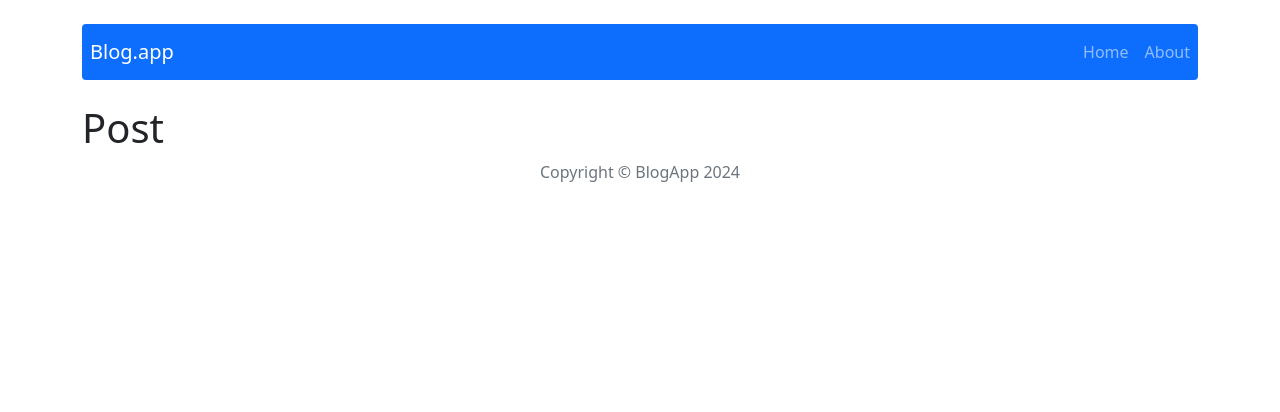
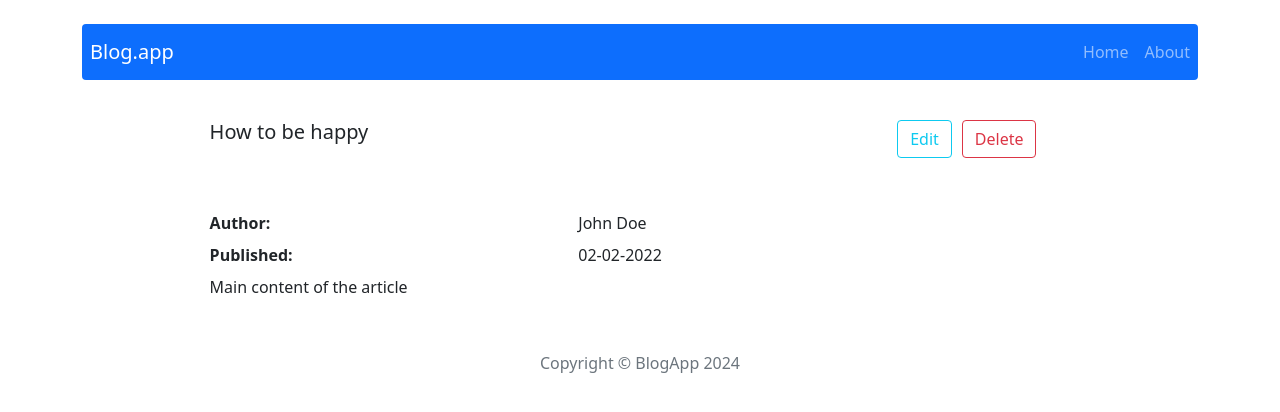
Before and after one commit to juliachanas/React-blog, a React (Create React App) app: page /post/1 in a window 1280 px wide. Shown: the top 412 px of the page. Built offline with nearby package versions, Linux system fonts and the light colour scheme.

Commit message:
Add displaying one post by ID

```diff
--- a/src/components/pages/PostPage/PostPage.js
+++ b/src/components/pages/PostPage/PostPage.js
@@ -1,7 +1,72 @@
+import { useSelector } from 'react-redux';
+import { getPostbyId } from '../../../redux/postsRedux';
+import { useParams } from 'react-router';
+// import { Navigate } from 'react-router-dom';
+import { getAllPosts } from '../../../redux/postsRedux';
+import { Card } from 'react-bootstrap';
+import Row from 'react-bootstrap/Row';
+import Col from 'react-bootstrap/Col';
+import Button from 'react-bootstrap/Button';
+
 const PostPage = () => {
+  const { id } = useParams();
+  console.log('id:', id);
+  const postData = useSelector((state) => getPostbyId(state, id));
+
+  console.log('allPosts:', useSelector(getAllPosts));
+  console.log('postData:', postData);
+
   return (
-    <div>
-      <h1>Post</h1>
+    <div style={{ marginBottom: '20px' }}>
+      <Card
+        key={postData.id}
+        style={{ marginRight: '10%', marginLeft: '10%', border: 'none' }}
+      >
+        <Card.Body>
+          <Row className='mb-5'>
+            <Col md={8} lg={9}>
+              <Card.Title>{postData.title}</Card.Title>
+            </Col>
+            <Col
+              md={4}
+              lg={3}
+              className='d-flex justify-content-center align-items-center'
+            >
+              {' '}
+              <Button
+                href={`/edit/${postData.id}`}
+                variant='outline-info'
+                style={{ marginRight: '10px', marginBottom: '5px' }}
+              >
+                Edit
+              </Button>
+              <Button
+                variant='outline-danger'
+                style={{ marginRight: '10px', marginBottom: '5px' }}
+              >
+                Delete
+              </Button>
+            </Col>
+          </Row>
+          <Row className='mb-2'>
+            <Col xs={6} sm={6} md={4} lg={5}>
+              <strong>Author:</strong>
+            </Col>
+            <Col xs={6} sm={6} md={8} lg={7}>
+              {postData.author}
+            </Col>
+          </Row>
+          <Row className='mb-2'>
+            <Col xs={6} sm={6} md={4} lg={5}>
+              <strong>Published:</strong>
+            </Col>
+            <Col xs={6} sm={6} md={8} lg={7}>
+              {postData.publishedDate}
+            </Col>
+          </Row>
+          <p>{postData.content}</p>
+        </Card.Body>
+      </Card>
     </div>
   );
 };
```
